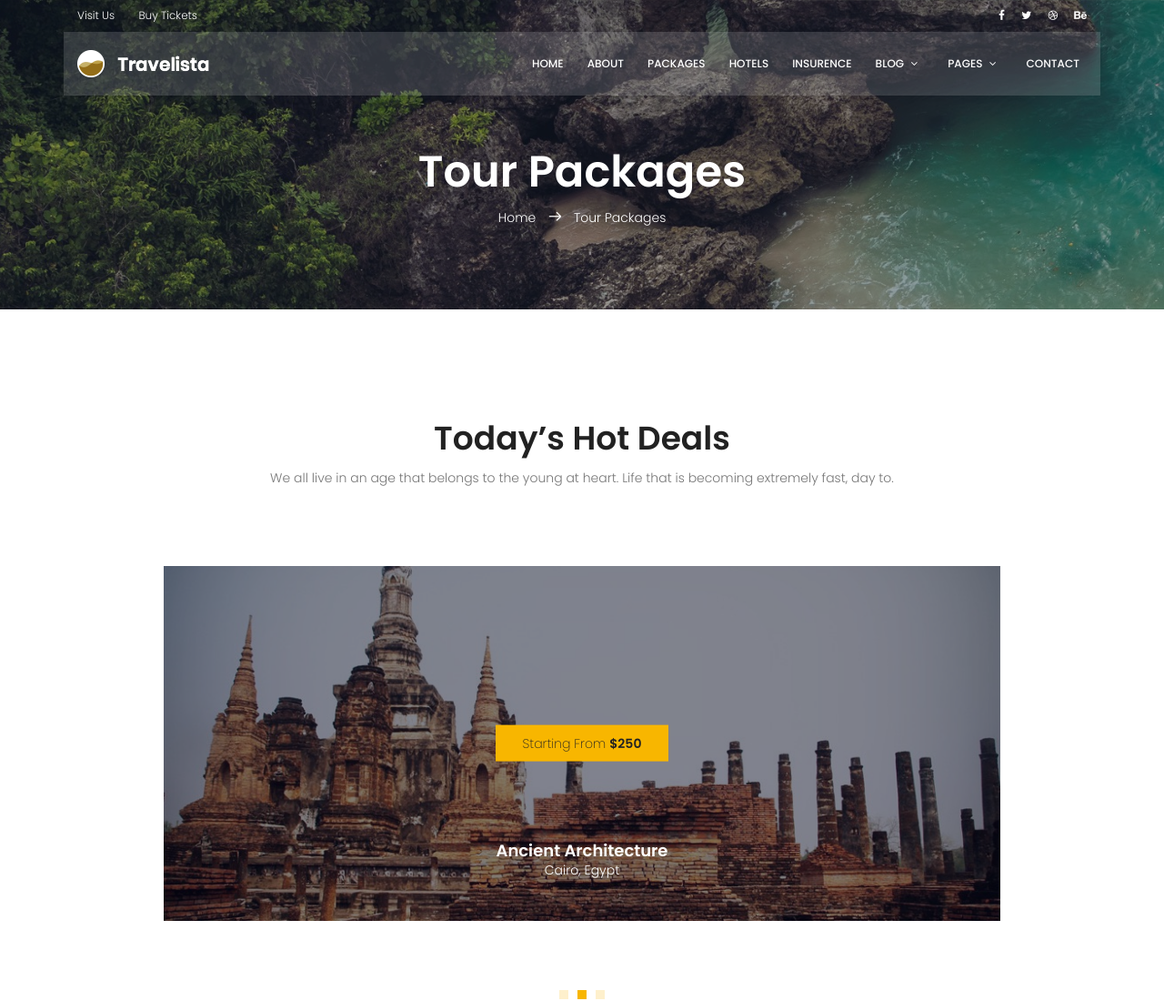
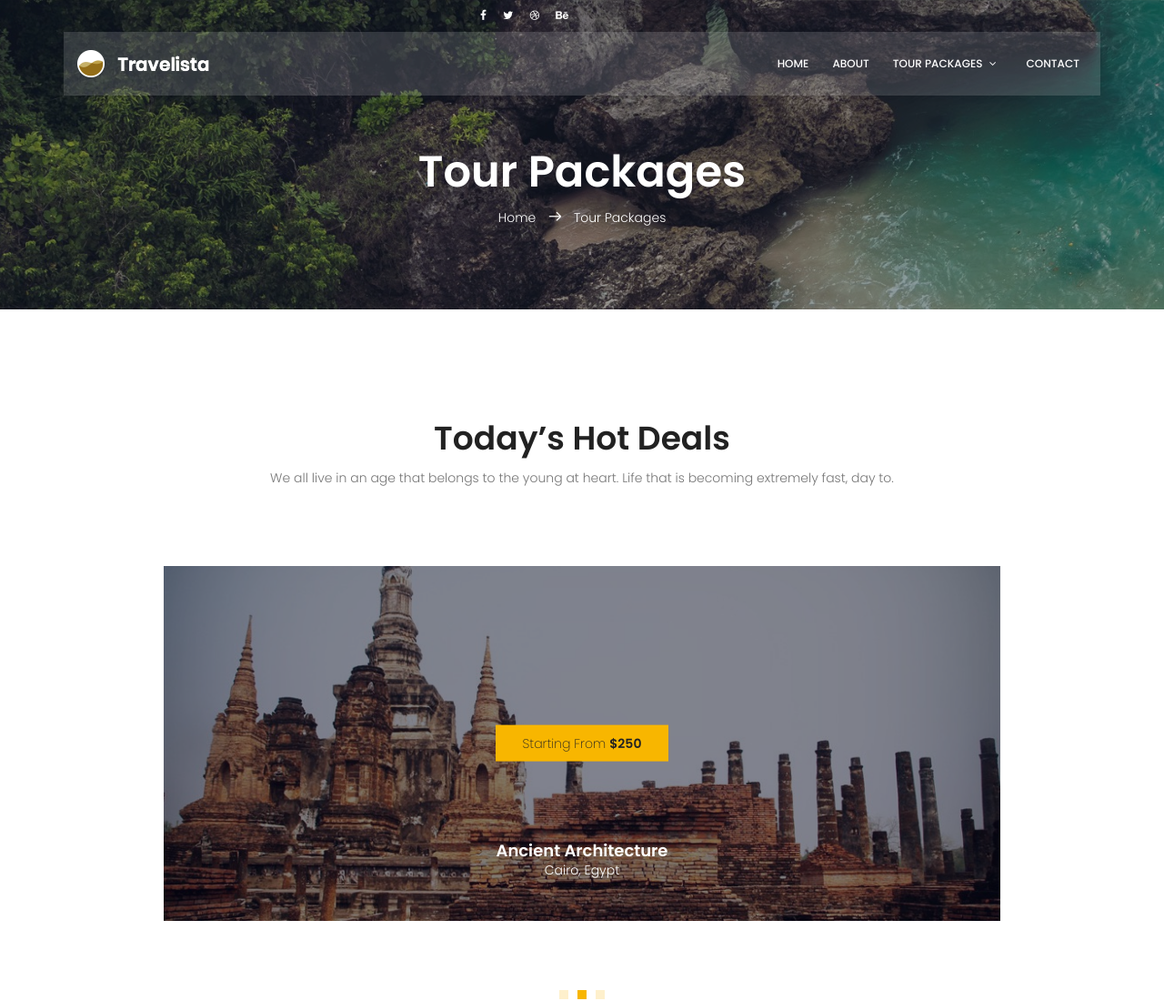
Before and after one commit to codingspaceindiachennai/travelwebsite, a plain HTML site: page packages.html in a window 1280 px wide. Shown: the top 1100 px of the page at 91% size. Drawn offline with Linux system fonts and the light colour scheme; some packages are replaced by stand-ins of ours.

Commit message:
Update packages.html

```diff
--- a/packages.html
+++ b/packages.html
@@ -35,12 +35,6 @@
 				<div class="header-top">
 					<div class="container">
 			  		<div class="row align-items-center">
-			  			<div class="col-lg-6 col-sm-6 col-6 header-top-left">
-			  				<ul>
-			  					<li><a href="#">Visit Us</a></li>
-			  					<li><a href="#">Buy Tickets</a></li>
-			  				</ul>
-			  			</div>
 			  			<div class="col-lg-6 col-sm-6 col-6 header-top-right">
 							<div class="header-social">
 								<a href="#"><i class="fa fa-facebook"></i></a>
@@ -61,26 +55,21 @@
 				        <ul class="nav-menu">
 				          <li><a href="index.html">Home</a></li>
 				          <li><a href="about.html">About</a></li>
-				          <li><a href="packages.html">Packages</a></li>
-				          <li><a href="hotels.html">Hotels</a></li>
-				          <li><a href="insurance.html">Insurence</a></li>
-				          <li class="menu-has-children"><a href="">Blog</a>
-				            <ul>
-				              <li><a href="blog-home.html">Blog Home</a></li>
-				              <li><a href="blog-single.html">Blog Single</a></li>
-				            </ul>
-				          </li>
-				          <li class="menu-has-children"><a href="">Pages</a>
-				            <ul>
-				            	  <li><a href="elements.html">Elements</a></li>
-						          <li class="menu-has-children"><a href="">Level 2 </a>
-						            <ul>
-						              <li><a href="#">Item One</a></li>
-						              <li><a href="#">Item Two</a></li>
-						            </ul>
-						          </li>
-				            </ul>
-				          </li>
+				          <li class="menu-has-children"><a href="">Tour Packages</a>
+							<ul>
+							  <li><a href="Tour Packages-One Day Tour Packages.html">One Day Tour Packages</a></li>
+							  <li><a href="Tour Packages-Two Days Tour Packages.html">Two Days Tour Packages</a></li>
+							  <li><a href="Tour Packages-Three Days Tour Packages.html">Three days Tour Packages</a></li>
+							  <li><a href="Tour Packages-Four days Tour Packages.html">Four days Tour Packages</a></li>
+							  <li><a href="Tour Packages-Five days Tour Packages.html">Five days Tour Packages</a></li>
+							  <li><a href="Tour Packages-Six days Tour Packages.html">Six days Tour Packages</a></li>
+							  <li><a href="Tour Packages-Seven days Tour Packages.html">Seven days Tour Packages</a></li>
+							  <li><a href="Tour Packages-Eight days Tour Packages.html">Eight Day Tour Packages</a></li>
+							  <li><a href="Tour Packages-Honey Moon Packages.html">Honey Moon Packages</a></li>
+							  <li><a href="Tour Packages-Pilgrimage Tour Packages.html">Pilgrimage tour Packages</a></li>
+							  <li><a href="Tour Packages-Customized Tour Packages.html">Customized Tour Packages</a></li>
+							</ul>
+						  </li>
 				          <li><a href="contact.html">Contact</a></li>
 				        </ul>
 				      </nav><!-- #nav-menu-container -->
```
